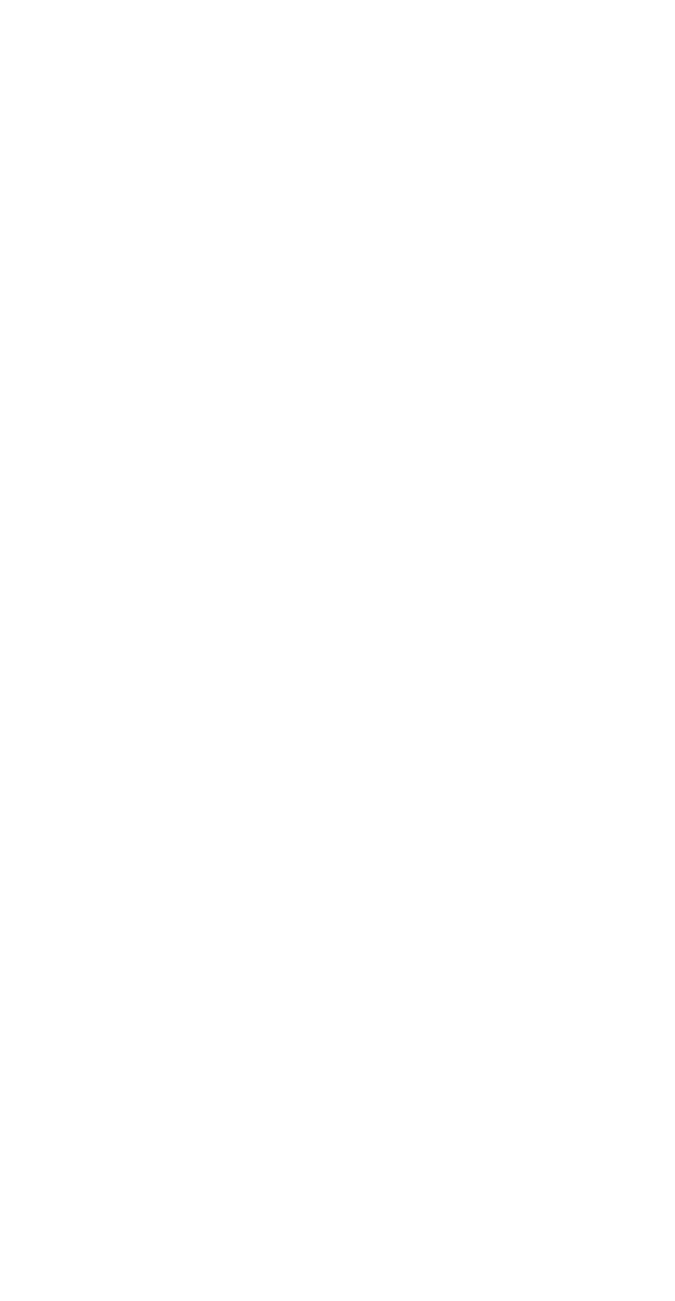
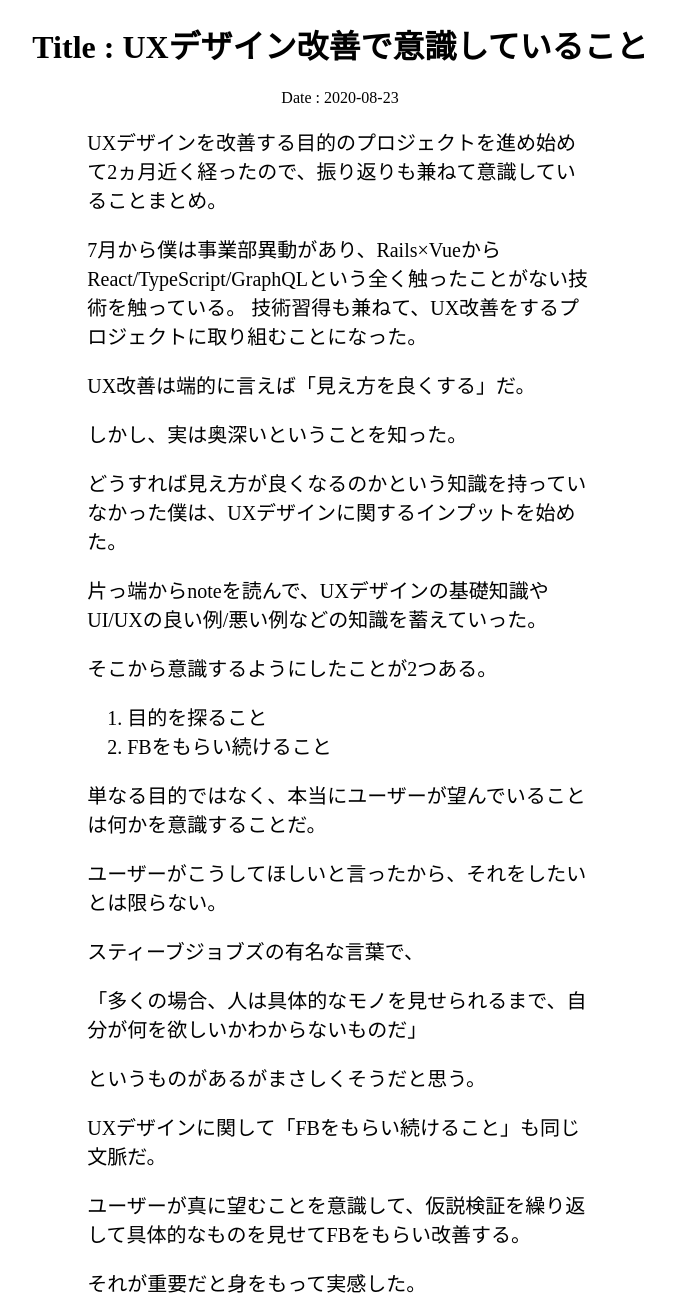
Before and after one commit to dak2/my-blog, a Gatsby site: page /the_reason_of_start_blog in a window 1280 px wide. Before the commit this address had no page. Shown: the whole page, without its empty margins (300-975 px from the left). Before the commit the page ends 800 px from the top, so only its background shows below. Built offline with nearby package versions, Linux system fonts and the light colour scheme; Gatsby itself is replaced by a stand-in of ours.

Commit message:
fix layout of toppage and slugpage

```diff
--- a/gatsby-node.js
+++ b/gatsby-node.js
@@ -5,6 +5,7 @@ exports.onCreateNode = ({ node, getNode, actions }) => {
   const { createNodeField } = actions
   if (node.internal.type === `MarkdownRemark`) {
     const slug = createFilePath({ node, getNode, basePath: `pages` })
+    console.log("slug", slug);
     createNodeField({
       node,
       name: `slug`,
--- a/package.json
+++ b/package.json
@@ -14,6 +14,7 @@
     "test": "echo \"Write tests! -> https://gatsby.dev/unit-testing\" && exit 1"
   },
   "dependencies": {
+    "@fortawesome/fontawesome-free": "^5.14.0",
     "gatsby": "^2.24.47",
     "gatsby-plugin-typescript": "^2.4.18",
     "gatsby-source-filesystem": "^2.3.24",
--- a/src/pages/pandas-and-bananas.md
+++ /dev/null
@@ -1,8 +0,0 @@
----
-title: "Pandas and Bananas"
-date: "2017-08-21"
----
-
-Do Pandas eat bananas? Check out this short video that shows that yes! pandas do seem to really enjoy bananas!
-
-<iframe width="560" height="315" src="https://www.youtube.com/embed/4SZl1r2O_bY" frameborder="0" allowfullscreen></iframe>
--- a/src/pages/sweet-pandas-eating-sweets.md
+++ /dev/null
@@ -1,10 +0,0 @@
----
-title: "Sweet Pandas Eating Sweets"
-date: "2017-08-10"
----
-
-Pandas are really sweet.
-
-Here's a video of a panda eating sweets.
-
-<iframe width="560" height="315" src="https://www.youtube.com/embed/4n0xNbfJLR8" frameborder="0" allowfullscreen></iframe>
--- /dev/null
+++ b/src/pages/the_reason_of_start_blog.md
@@ -0,0 +1,38 @@
+---
+title: "UXデザイン改善で意識していること"
+date: "2020-08-23"
+---
+
+UXデザインを改善する目的のプロジェクトを進め始めて2ヵ月近く経ったので、振り返りも兼ねて意識していることまとめ。
+
+7月から僕は事業部異動があり、Rails×VueからReact/TypeScript/GraphQLという全く触ったことがない技術を触っている。
+技術習得も兼ねて、UX改善をするプロジェクトに取り組むことになった。
+
+UX改善は端的に言えば「見え方を良くする」だ。
+
+しかし、実は奥深いということを知った。
+
+どうすれば見え方が良くなるのかという知識を持っていなかった僕は、UXデザインに関するインプットを始めた。
+
+片っ端からnoteを読んで、UXデザインの基礎知識やUI/UXの良い例/悪い例などの知識を蓄えていった。
+
+そこから意識するようにしたことが2つある。
+
+1. 目的を探ること
+2. FBをもらい続けること
+
+単なる目的ではなく、本当にユーザーが望んでいることは何かを意識することだ。
+
+ユーザーがこうしてほしいと言ったから、それをしたいとは限らない。
+
+スティーブジョブズの有名な言葉で、
+
+「多くの場合、人は具体的なモノを見せられるまで、自分が何を欲しいかわからないものだ」
+
+というものがあるがまさしくそうだと思う。
+
+UXデザインに関して「FBをもらい続けること」も同じ文脈だ。
+
+ユーザーが真に望むことを意識して、仮説検証を繰り返して具体的なものを見せてFBをもらい改善する。
+
+それが重要だと身をもって実感した。
--- a/src/templates/blog-post.tsx
+++ b/src/templates/blog-post.tsx
@@ -1,12 +1,28 @@
 import React from "react"
 import { graphql } from "gatsby"
+import { css } from "glamor"
+
+const topPageContainerStyle = css({
+  textAlign: 'center',
+  fontFamily: "Kanit",
+})
+
+const pageContentsContainerStyle = css({
+  margin: 'auto',
+  width: '40%',
+  textAlign: 'left',
+  fontSize: 20,
+})
 
 export default function BlogPost({ data } : { data: any }) {
   const post = data.markdownRemark
   return (
-    <div>
-      <h1>{post.frontmatter.title}</h1>
-      <div dangerouslySetInnerHTML={{ __html: post.html }} />
+    <div {...topPageContainerStyle}>
+      <h1>Title : {post.frontmatter.title}</h1>
+      <div >Date : {post.frontmatter.date}</div>
+      <div {...pageContentsContainerStyle}>
+        <div dangerouslySetInnerHTML={{ __html: post.html }} />
+      </div>
     </div>
   )
 }
@@ -17,6 +33,7 @@ export const query = graphql`
       html
       frontmatter {
         title
+        date
       }
     }
   }
```
Also changed, not shown: src/pages/index.tsx (+31 -7 lines), 1 other file.
